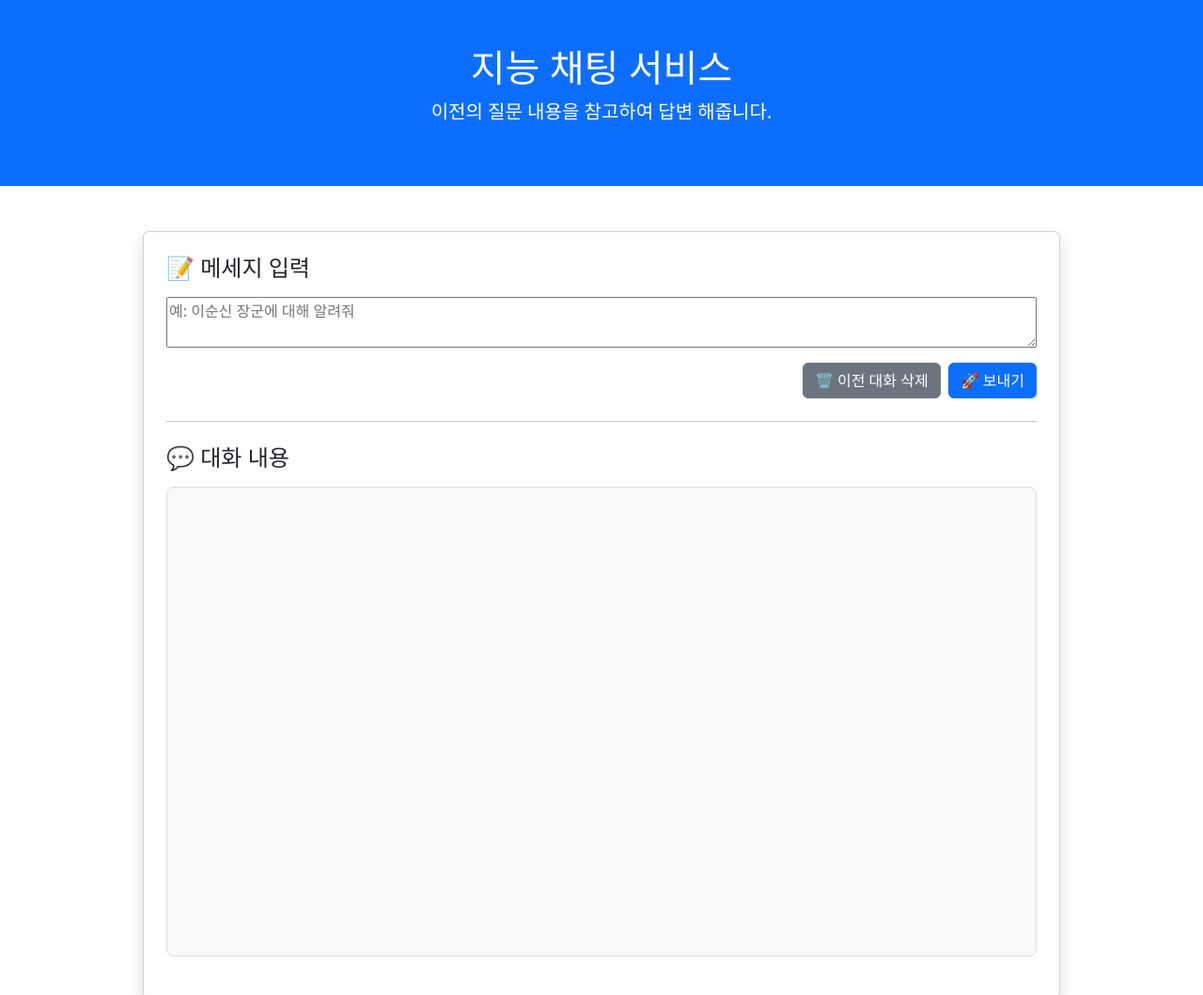
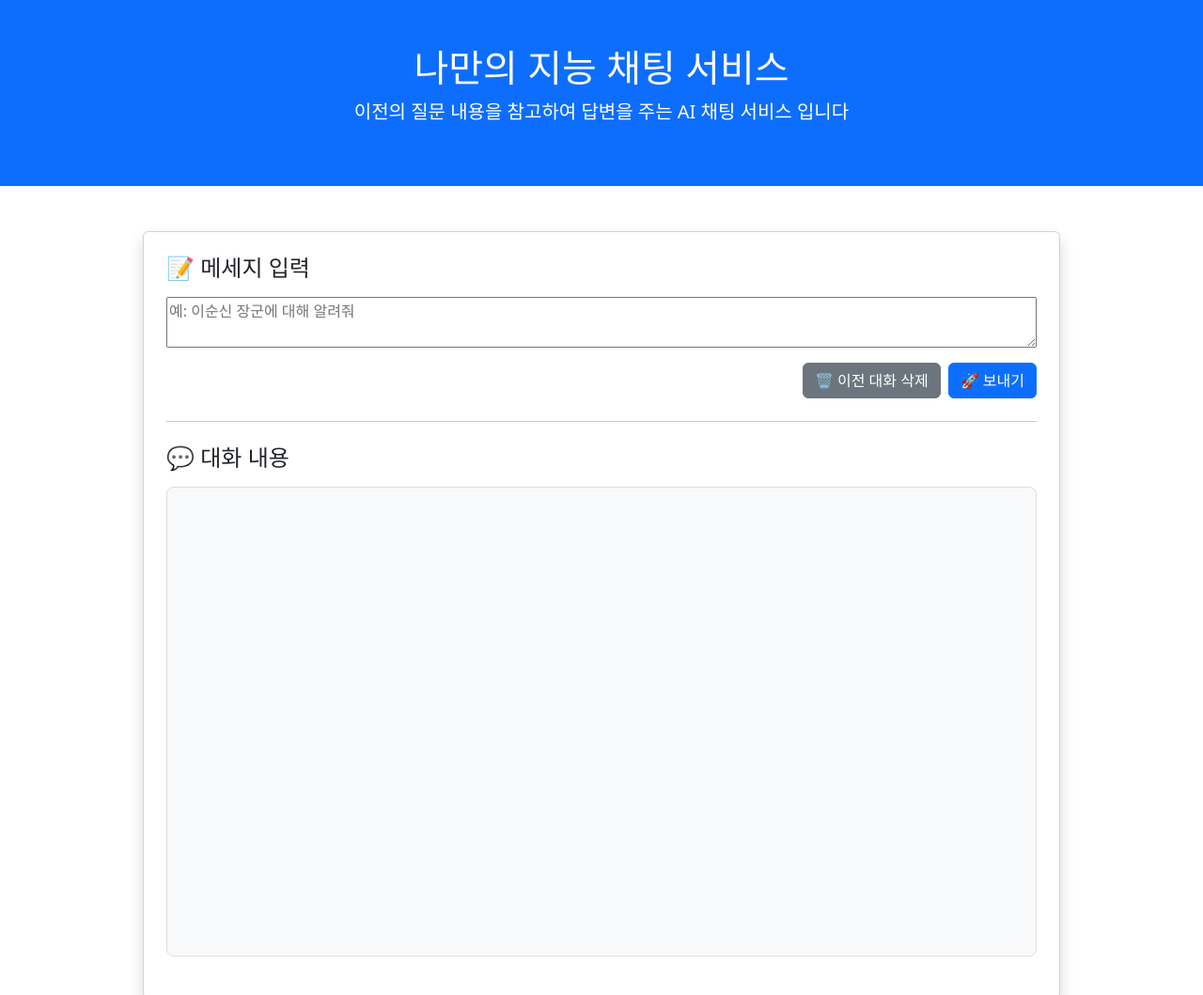
Before and after one commit to SoohorangE/3-1-capstone-assignment-project, a plain HTML site: page app/front/index.html in a window 1280 px wide. Shown: the top 1059 px of the page at 94% size. Drawn offline with nearby package versions, Linux system fonts and the light colour scheme; files that its build step writes are made by us from their sources; files whose address does not match are found by name.

Commit message:
04-26 가독성 추가

```diff
--- a/app/front/index.html
+++ b/app/front/index.html
@@ -24,8 +24,8 @@
 </head>
 <body>
   <div class="p-5 bg-primary text-white text-center">
-    <h1>지능 채팅 서비스</h1>
-    <p class="lead">이전의 질문 내용을 참고하여 답변 해줍니다.</p>
+    <h1>나만의 지능 채팅 서비스</h1>
+    <p class="lead">이전의 질문 내용을 참고하여 답변을 주는 AI 채팅 서비스 입니다</p>
   </div>
 
   <div class="container my-5">
--- a/app/front/style.css
+++ b/app/front/style.css
@@ -24,7 +24,7 @@
   max-width: 70%; /* 메시지 크기 제한 */
 }
 .model-message {
-  background-color: #e2e3e5;
+  background-color: #f5e6da ;
   padding: 10px;
   border-radius: 8px;
   margin-left: auto; /* 모델의 답변은 오른쪽에 위치 */
```
